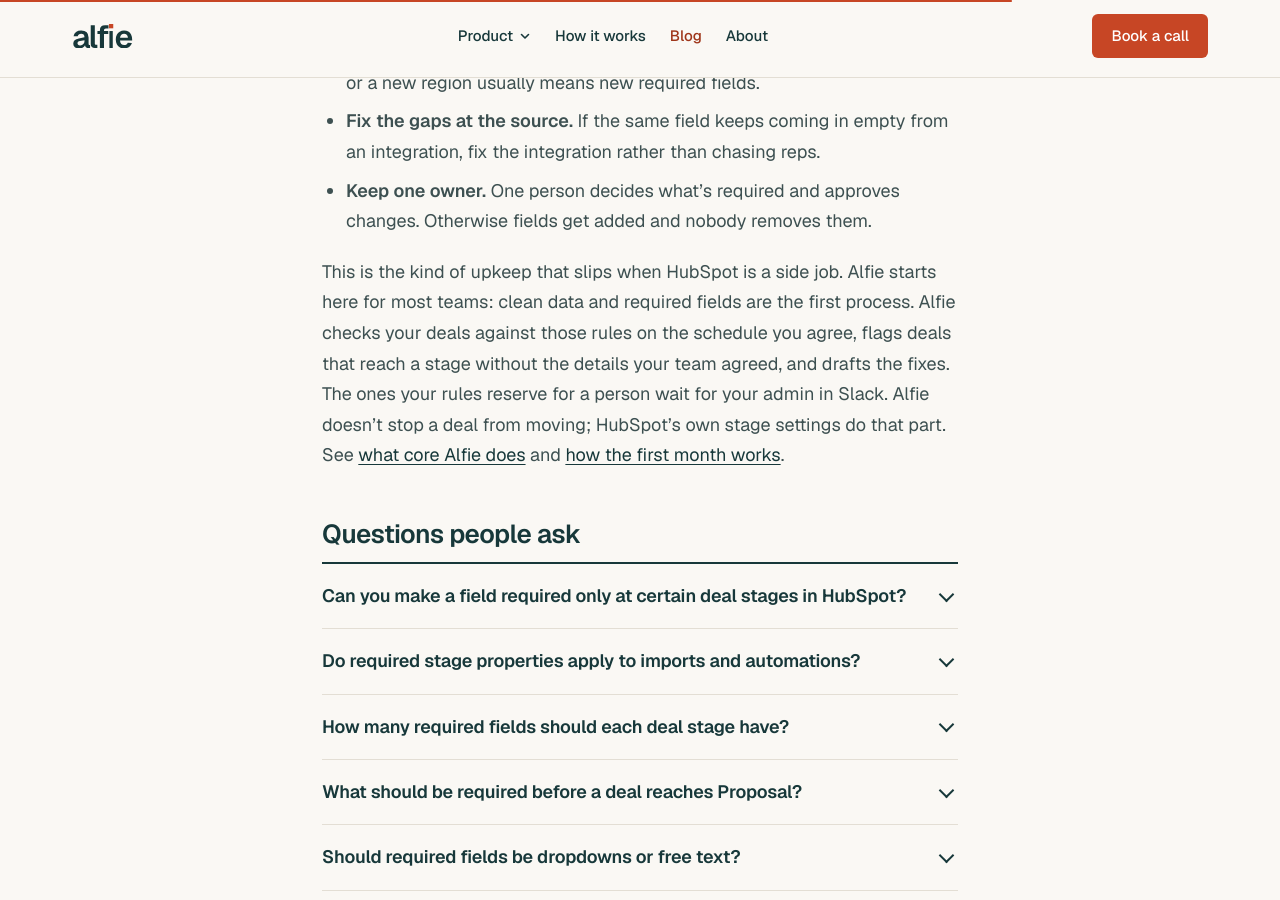
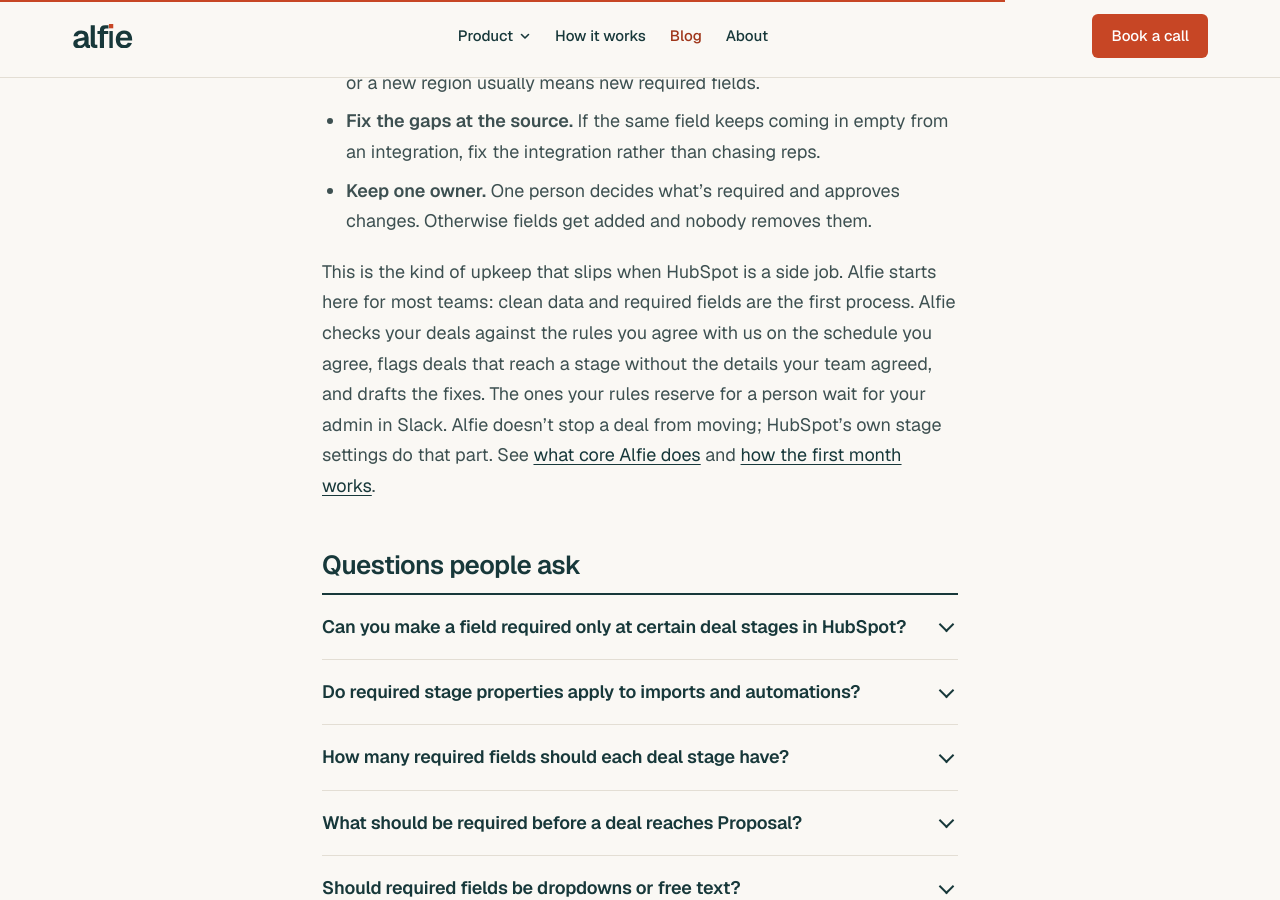
Before and after one commit to bsstaveley87/workwithalfie-site, a Jekyll site: the page built from _posts/2026-10-24-hubspot-required-fields-by-deal-stage.md, in a window 1280 px wide and 900 px high, scrolled down 3209 px. Built offline with Jekyll 4.4.1, drawn with Linux system fonts in a browser that asks for light colours.

Commit message:
Polish edits: required-fields post

```diff
--- a/_posts/2026-10-24-hubspot-required-fields-by-deal-stage.md
+++ b/_posts/2026-10-24-hubspot-required-fields-by-deal-stage.md
@@ -91,4 +91,4 @@ Treat required fields as a rule you own, not a setting you forget. Three habits
 - **Fix the gaps at the source.** If the same field keeps coming in empty from an integration, fix the integration rather than chasing reps.
 - **Keep one owner.** One person decides what's required and approves changes. Otherwise fields get added and nobody removes them.
 
-This is the kind of upkeep that slips when HubSpot is a side job. Alfie starts here for most teams: clean data and required fields are the first process. Alfie checks your deals against those rules on the schedule you agree, flags deals that reach a stage without the details your team agreed, and drafts the fixes. The ones your rules reserve for a person wait for your admin in Slack. Alfie doesn't stop a deal from moving; HubSpot's own stage settings do that part. See [what core Alfie does](/features/) and [how the first month works](/how-it-works/).
+This is the kind of upkeep that slips when HubSpot is a side job. Alfie starts here for most teams: clean data and required fields are the first process. Alfie checks your deals against the rules you agree with us on the schedule you agree, flags deals that reach a stage without the details your team agreed, and drafts the fixes. The ones your rules reserve for a person wait for your admin in Slack. Alfie doesn't stop a deal from moving; HubSpot's own stage settings do that part. See [what core Alfie does](/features/) and [how the first month works](/how-it-works/).
```
